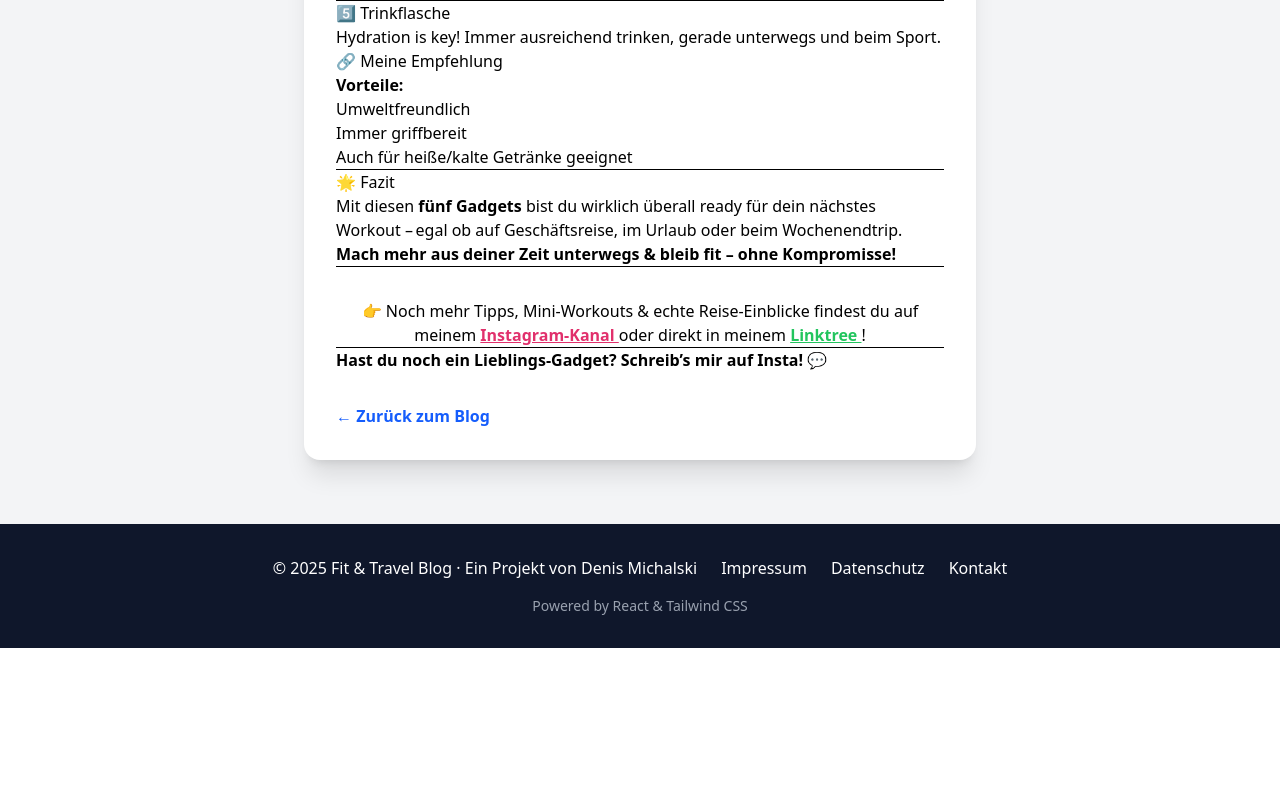
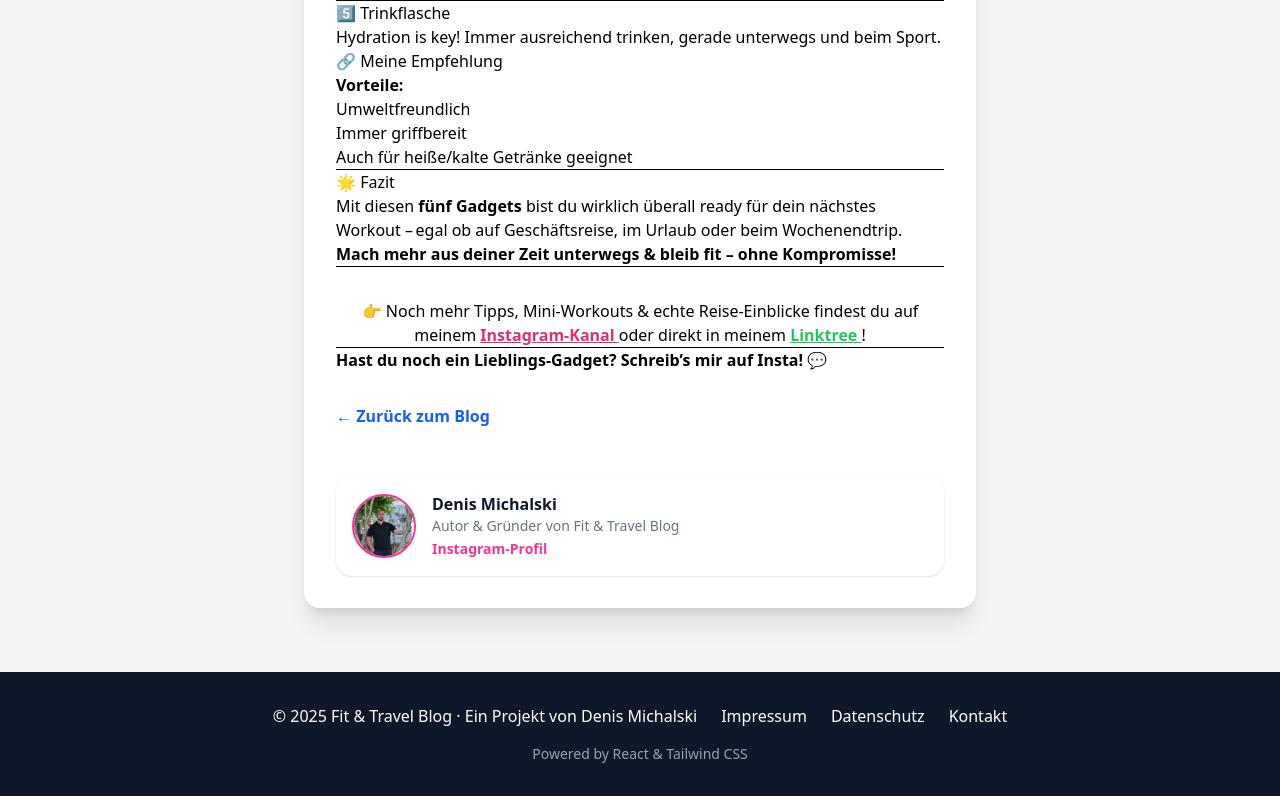
Before and after one commit to DenisMichalski/fitandtravel-blog, a React (Vite) app: page /blog/fitnessgadgets in a window 1280 px wide. Shown: the part 1406-2202 px from the top of the page. Before the commit the page ends 2054 px from the top, so only its background shows below. Built offline with nearby package versions, Linux system fonts and the light colour scheme.

Commit message:
Author Badge im Blog hinzugefügt

```diff
--- /dev/null
+++ b/src/components/AuthorBadge.jsx
@@ -0,0 +1,27 @@
+import profilePic from '../assets/profil.jpg'; // Dein Bild, anpassen!
+
+function AuthorBadge() {
+  return (
+    <div className="flex items-center gap-4 bg-white dark:bg-slate-800 p-4 rounded-2xl shadow mt-12">
+      <img
+        src={profilePic}
+        alt="Denis Michalski"
+        className="w-16 h-16 rounded-full object-cover border-2 border-pink-500"
+      />
+      <div>
+        <div className="font-bold text-slate-900 dark:text-white">Denis Michalski</div>
+        <div className="text-gray-500 dark:text-gray-300 text-sm">Autor & Gründer von Fit & Travel Blog</div>
+        <a
+          href="https://www.instagram.com/fitandtravelblog/"
+          target="_blank"
+          rel="noopener noreferrer"
+          className="text-pink-500 font-semibold text-sm hover:text-yellow-400 transition"
+        >
+          Instagram-Profil
+        </a>
+      </div>
+    </div>
+  );
+}
+
+export default AuthorBadge;
--- a/src/components/BlogPost.jsx
+++ b/src/components/BlogPost.jsx
@@ -1,4 +1,5 @@
 import { Helmet } from 'react-helmet-async';
+import AuthorBadge from './AuthorBadge';
 
 import { useParams, Link } from 'react-router-dom';
 import ReactMarkdown from 'react-markdown';
@@ -107,6 +108,7 @@ function BlogPost() {
       >
         &larr; Zurück zum Blog
       </Link>
+      <AuthorBadge />
     </article>
   );
 }
--- a/src/components/Footer.jsx
+++ b/src/components/Footer.jsx
@@ -5,6 +5,7 @@ function Footer() {
     <footer className='bg-slate-900 text-white text-center py-8 mt-16 shadow-lg'>
       <div className='flex flex-col md:flex-row justify-center items-center gap-6'>
         <span>&copy; {new Date().getFullYear()} Fit &amp; Travel Blog · Ein Projekt von Denis Michalski</span>
+
         <Link
           to='/impressum'
           className='hover:underline hover:text-blue-300 transition'
```
